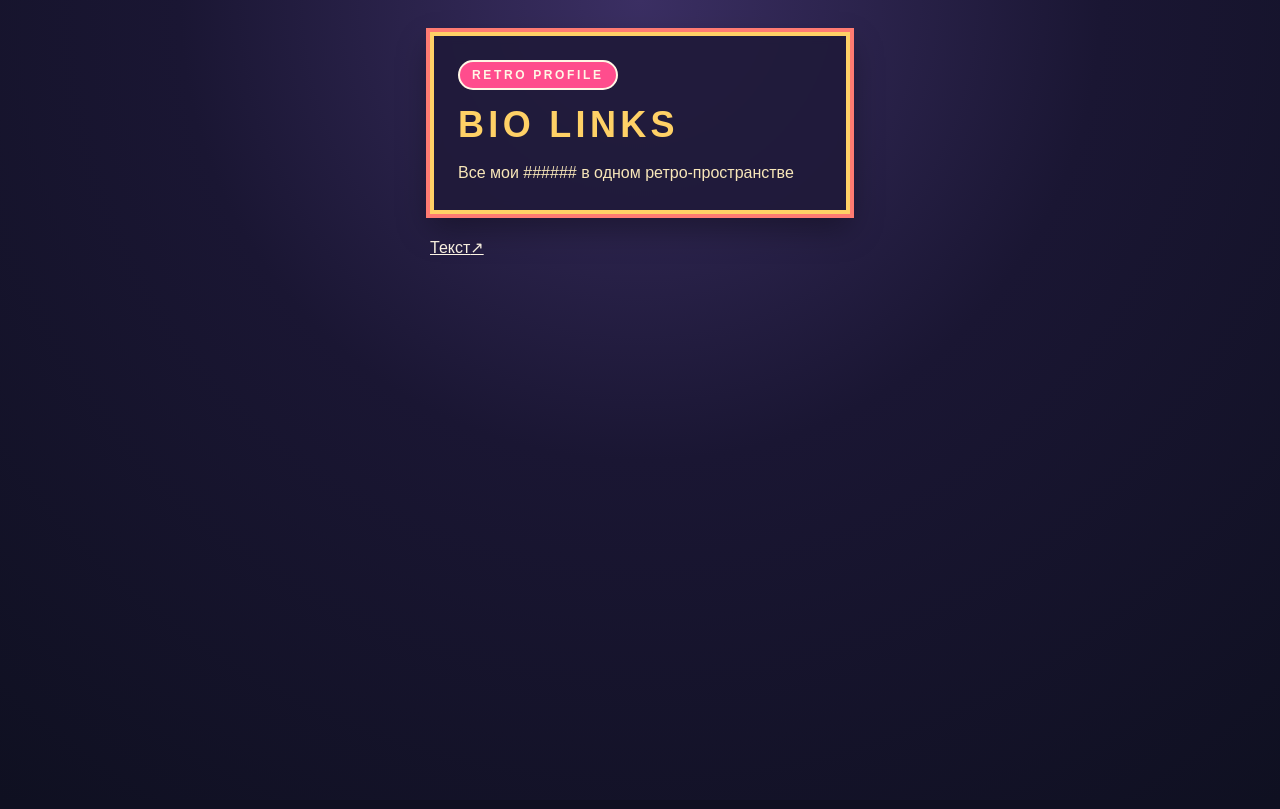
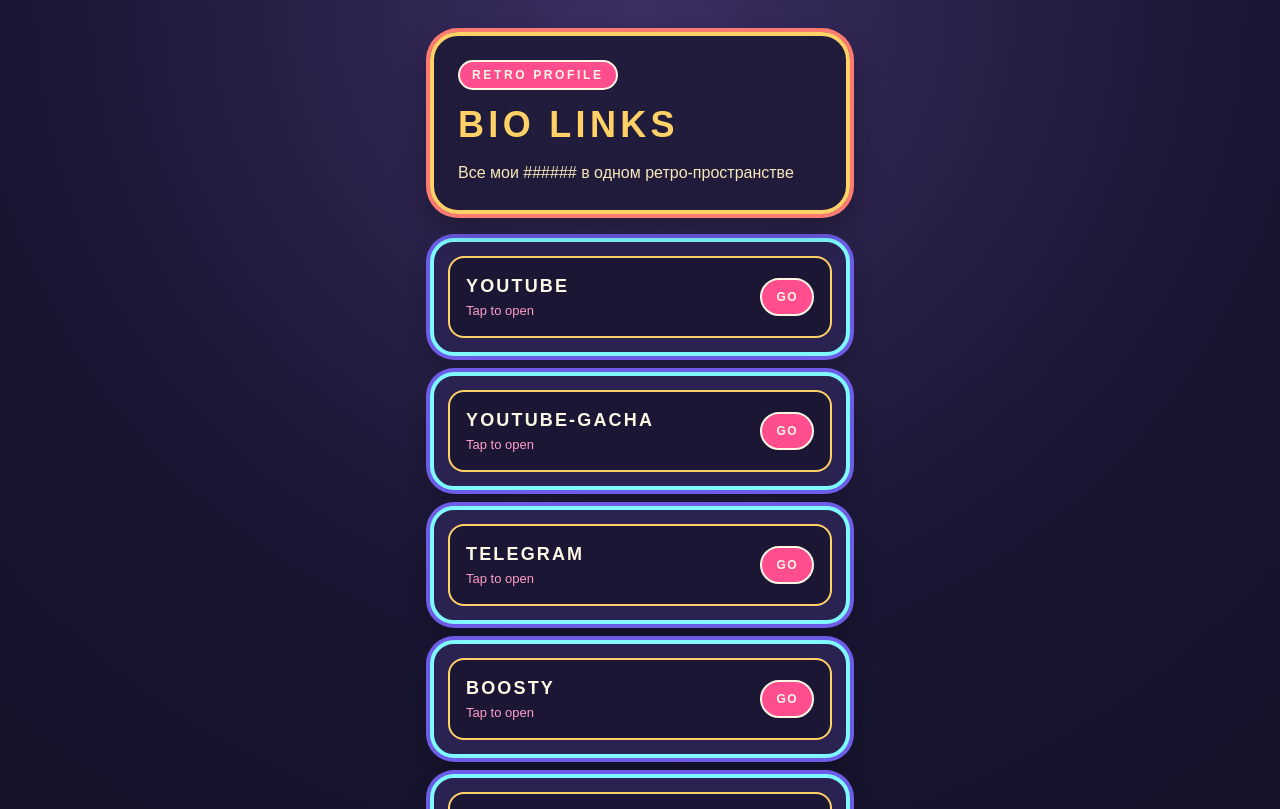
Before and after one commit to vibeclue/bio-links, a React (Vite) app: page / in a window 1280 px wide. Shown: the top 809 px of the page. Built offline with nearby package versions, Linux system fonts and the light colour scheme.

Commit message:
create Links component + css

```diff
--- a/src/App.jsx
+++ b/src/App.jsx
@@ -1,10 +1,9 @@
 import "./App.css";
 import Header from "./components/Header";
 import LinkButton from "./components/LinkButton";
+import { links } from "./data/links";
 
 function App() {
-  const links = [{ label: "Twitch", url: "twitch.tv/vibeclue" }];
-
   return (
     <div className="app">
       <div className="app-container">
--- a/src/components/Header.css
+++ b/src/components/Header.css
@@ -1,8 +1,9 @@
 .header-frame {
- background-color: rgba(32, 27, 58, 0.92);
- border: 4px solid #ffd166;
- padding: 24px;
- box-shadow:
+  background: rgba(32, 27, 58, 0.92);
+  border: 4px solid #ffd166;
+  border-radius: 28px;
+  padding: 24px;
+  box-shadow:
     0 0 0 4px #ff7b72,
     0 14px 30px rgba(0, 0, 0, 0.35);
   backdrop-filter: blur(6px);
@@ -15,6 +16,7 @@
   border: 2px solid #fff7e6;
   border-radius: 999px;
   background: #ff4d8d;
+  color: #fff7e6;
   font-size: 12px;
   font-weight: 800;
   letter-spacing: 0.22em;
--- a/src/components/LinkButton.css
+++ b/src/components/LinkButton.css
@@ -0,0 +1,97 @@
+.link-frame {
+  display: block;
+  text-decoration: none;
+  background: #2a2250;
+  border: 4px solid #7df9ff;
+  border-radius: 24px;
+  padding: 14px;
+  box-shadow:
+    0 0 0 4px #6c5ce7,
+    0 12px 24px rgba(0, 0, 0, 0.28);
+  transition:
+    transform 0.2s ease,
+    background 0.2s ease,
+    box-shadow 0.2s ease;
+}
+
+.link-frame:hover {
+    transform: translateY(-4px);
+    background: #332861;
+}
+
+.link-frame:active {
+    transform: translateY(0);
+}
+
+.link-frame-inner {
+  display: flex;
+  align-items: center;
+  justify-content: space-between;
+  gap: 16px;
+  background: #1a1633;
+  border: 2px solid #ffd166;
+  border-radius: 16px;
+  padding: 18px 16px;
+}
+
+.link-texts {
+  min-width: 0;
+}
+
+.link-label {
+  margin: 0;
+  color: #fff7e6;
+  font-size: 18px;
+  font-weight: 900;
+  letter-spacing: 0.12em;
+  text-transform: uppercase;
+}
+
+.link-caption {
+  margin: 6px 0 0;
+  color: #ff9ec7;
+  font-size: 13px;
+}
+
+.link-go {
+  flex-shrink: 0;
+  padding: 10px 14px;
+  border: 2px solid #fff7e6;
+  border-radius: 999px;
+  background: #ff4d8d;
+  color: #fff7e6;
+  font-size: 12px;
+  font-weight: 900;
+  letter-spacing: 0.12em;
+  text-transform: uppercase;
+  transition: transform 0.2s ease;
+}
+
+.link-frame:hover .link-go {
+  transform: scale(1.05);
+}
+
+@media (max-width: 480px) {
+  .link-frame {
+    padding: 12px;
+    border-radius: 20px;
+  }
+
+  .link-frame-inner {
+    padding: 16px 14px;
+    border-radius: 14px;
+  }
+
+  .link-label {
+    font-size: 16px;
+  }
+
+  .link-caption {
+    font-size: 11px;
+  }
+
+  .link-go {
+    padding: 8px 12px;
+    font-size: 11px;
+  }
+}
--- a/src/components/LinkButton.jsx
+++ b/src/components/LinkButton.jsx
@@ -1,8 +1,16 @@
-const LinkButton = () => {
+import "./LinkButton.css";
+
+const LinkButton = ({ label, url }) => {
   return (
-    <a className="linkButton" href="" target="_blank" rel="norederrer">
-      <span>Текст</span>
-      <span>↗</span>
+    <a className="link-frame" href={url} target="_blank" rel="noreferrer">
+      <div className="link-frame-inner">
+        <div className="link-texts">
+          <p className="link-label">{label}</p>
+          <p className="link-caption">Tap to open</p>
+        </div>
+
+        <div className="link-go">Go</div>
+      </div>
     </a>
   );
 };
```
